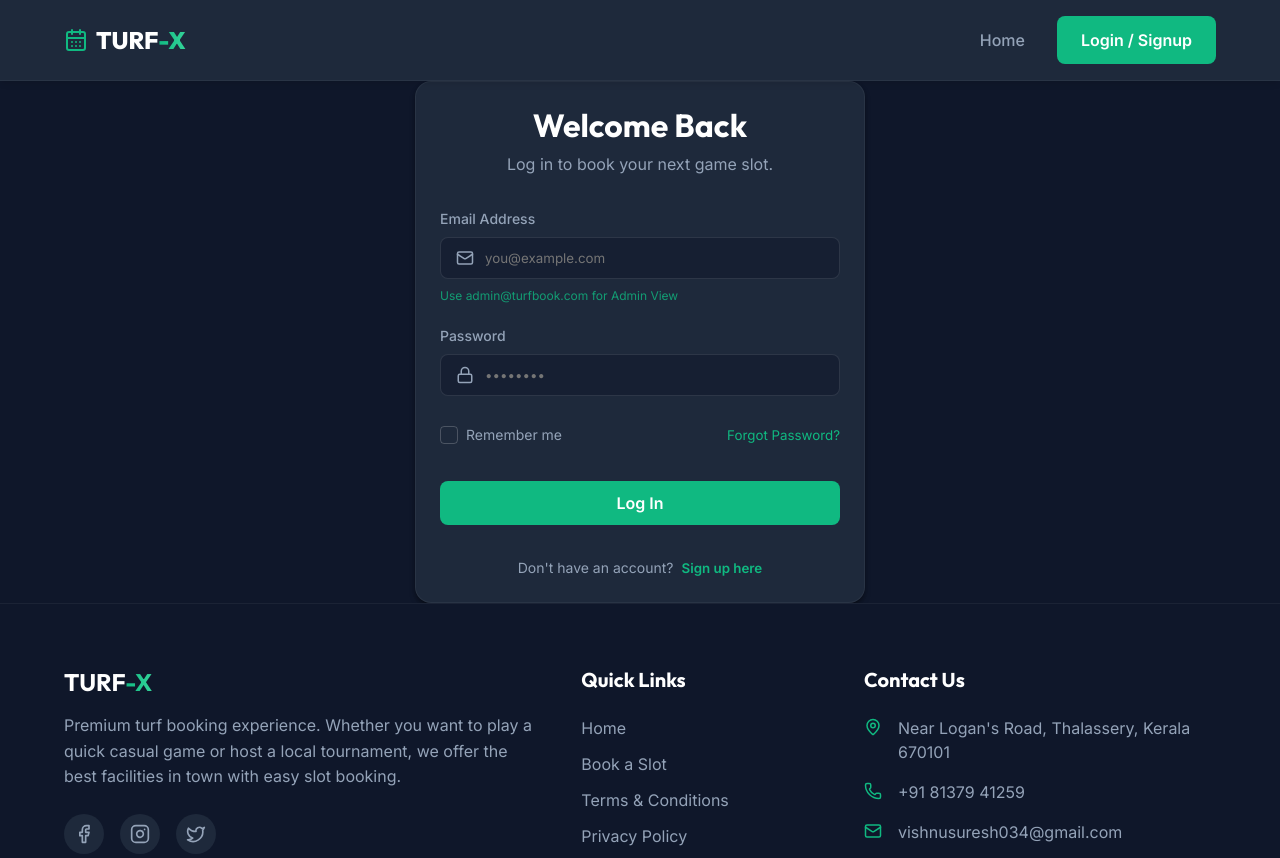
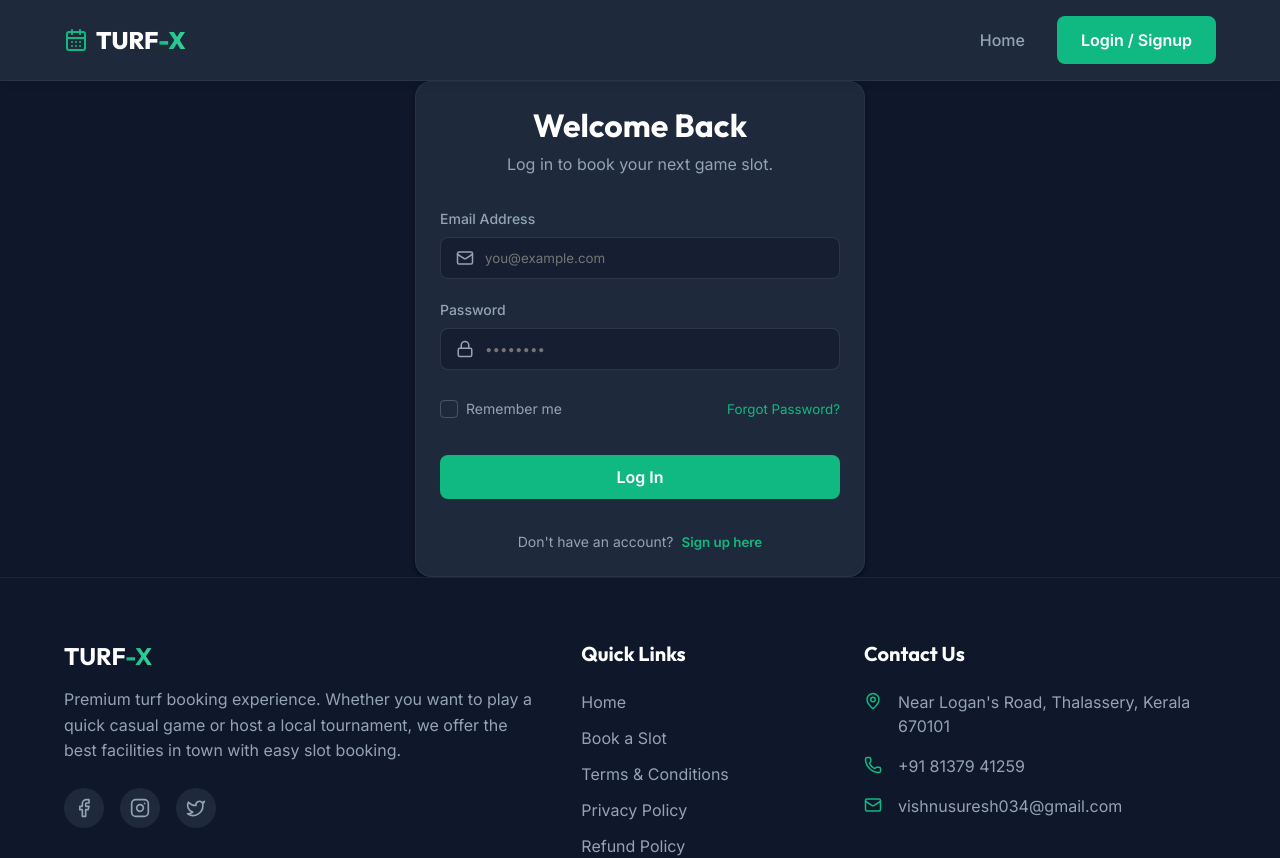
Before and after one commit to Vishnusuresh20/TURFX, a React (Vite) app in the folder turf-booking/: page /login in a window 1280 px wide. Shown: the top 858 px of the page. Built offline with nearby package versions, Linux system fonts and the light colour scheme.

Commit message:
Security Fix: Removed Admin Email information disclosure from Login UI

```diff
--- a/turf-booking/src/pages/Auth.jsx
+++ b/turf-booking/src/pages/Auth.jsx
@@ -174,7 +174,6 @@ const Auth = () => {
                       onChange={handleInputChange}
                     />
                   </div>
-                  {isLogin && <p className="hint-text">Use admin@turfbook.com for Admin View</p>}
                 </div>
 
                 <div className="input-group">
```
Also changed, not shown: 1 other file (tests, documents, lock files or other folders).
